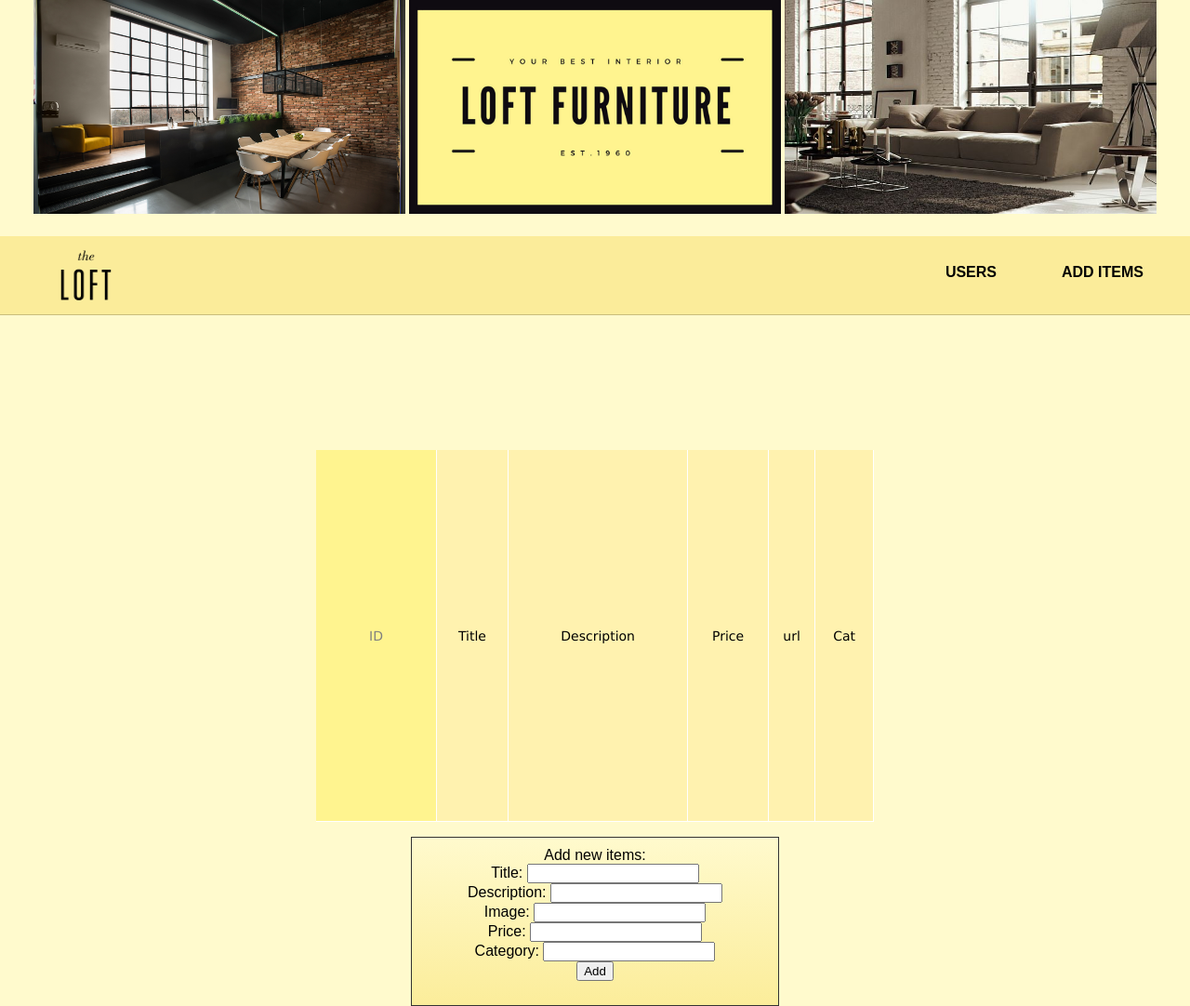
After one commit to knikanor/RUSH, a PHP site: page /add_items.php in a window 1280 px wide. The commit adds this page. Shown: the whole page at 93% size. Run offline with PHP 8.4, Linux system fonts and the light colour scheme; data that the repository does not hold is empty.

Commit message:
push tmp version

```diff
--- /dev/null
+++ b/add_items.php
@@ -0,0 +1,90 @@
+<?php
+require_once 'DataBase/connection.php';
+
+
+    $result = $link->query("SELECT * FROM `items`");
+?>
+
+<html>
+<head>
+    <link href="nav.css" rel="stylesheet">
+</head>
+<html>
+<head>
+    <meta charset="utf-8">
+    <title>Minishop</title>
+    <link rel='shortcut icon' type='image/x-icon' href='resources/Sessel-coloured.png'/>
+    <link rel="stylesheet" type="text/css" href="nav.css"/>
+    <link rel="stylesheet" type="text/css" href="table.css"/>
+    <link rel="stylesheet" type="text/css" href="form.css"/>
+</head>
+<body>
+<div class="header">
+    <img src="resources/image1.jpg">
+    <img src="resources/logo1.png">
+    <img src="resources/image3.jpg">
+</div>
+<div class="menu">
+    <a href="index.php" class="brand"><img src="resources/logo.png"></a>
+    <nav>
+        <ul>
+            <li><a href="users.php">Users</a></li>
+            <li><a href="add_items.php">Add Items</a></li>
+        </ul>
+    </nav>
+</div>
+    <table>
+        <tr>
+            <td>
+                ID
+            </td>
+            <td>
+                Title
+            </td>
+            <td>
+                Description
+            </td>
+            <td>
+                Price
+            </td>
+            <td>
+                url
+            </td>
+            <td>
+                Cat
+            </td>
+
+        </tr>
+        <?php
+        while ($res = mysqli_fetch_assoc($result)):?>
+            <tr class="<?php echo $res['id'];?>">
+                <td><?php echo $res['id']; ?></td>
+                <td><?php echo $res['name']; ?></td>
+                <td><?php echo $res['description']; ?></td>
+                <td><?php echo $res['price']; ?></td>
+                <td><?php echo $res['img']; ?></td>
+                <td><?php echo $res['cat']; ?></td>
+            </tr>
+        <?php endwhile ?>
+    </table>
+    <p>
+    <div class="sign-in">
+    <form action="DataBase/item_into_db.php" method="post">
+        Add new items:
+        <br>
+        Title: <input type="text" name="new_title">
+        <br>
+        Description: <input type="text" name="new_desc">
+        <br>
+        Image: <input type="text" name="url">
+        <br>
+        Price: <input type="number" name="price">
+        <br>
+        Category: <input type="number" name="cat">
+        <br>
+        <input type="submit" name="new_sub" value="Add">
+
+    </form>
+    </div>
+</body>
+</html>
--- /dev/null
+++ b/form.css
@@ -0,0 +1,32 @@
+body {
+	background-color: #FFFACD;
+}
+.sign-in {
+	margin: auto;
+	background-color: rgba(248, 224, 104, .5);
+	font-family: 'Arial';
+	box-sizing: border-box;
+	border: 1px solid rgba(0,0,0,.2);
+	text-align: center;
+	width: 31%;
+	padding: 40px 10px 40px 10px;
+	background: rgba(248, 224, 104, .5);
+	background: linear-gradient(to top, rgba(248, 224, 104, .5), #FFFACD);
+	padding: 10px;
+	border: 1px solid #333;
+}
+
+.add {
+	margin: auto;
+	background-color: rgba(248, 224, 104, .5);
+	font-family: 'Arial';
+	box-sizing: border-box;
+	border: 1px solid rgba(0,0,0,.2);
+	text-align: center;
+	width: 31%;
+	padding: 100px 10px 40px 10px;
+	background: rgba(248, 224, 104, .5);
+	background: linear-gradient(to top, rgba(248, 224, 104, .5), #FFFACD);
+	padding: 10px;
+	border: 1px solid #333;
+}
--- a/nav.css
+++ b/nav.css
@@ -12,11 +12,6 @@ body {
 .header > img {
 	width: 400px;
 	height: 230px;
-}
-
-.header {
-	height: 50;
-	width: 50;
 }
 
 .menu
--- /dev/null
+++ b/table.css
@@ -0,0 +1,30 @@
+table {
+    font-family: "Lucida Sans Unicode", "Lucida Grande", Sans-Serif;
+    font-size: 14px;
+    border-collapse: collapse;
+    width: 600px;
+    height: 400px;
+    margin: auto;
+    text-align: center;
+    margin-top: 250px;
+}
+
+th, td:first-child {
+    background: #fff48f;
+    color: grey;
+    padding: 10px 20px;
+}
+
+th, td {
+    border-style: solid;
+    border-width: 0 1px 1px 0;
+    border-color: white;
+}
+
+td {
+    background: #FFF2AF;
+}
+
+th:first-child, td:first-child {
+    text-align: center;
+}
```
Also changed, not shown: DataBase/change_category.php (deleted, +0 -41 lines), DataBase/change_product.php (deleted, +0 -52 lines), DataBase/change_usr.php (deleted, +0 -42 lines), DataBase/item_into_db.php (added, +26 -0 lines), DataBase/reg_form.php (deleted, +0 -70 lines), DataBase/sign_in.php (+12 -5 lines), add_to_cart.php (deleted, +0 -14 lines), admin.php (added, +41 -0 lines), index.php (+4 -5 lines), users.php (added, +64 -0 lines), 1 other file.
